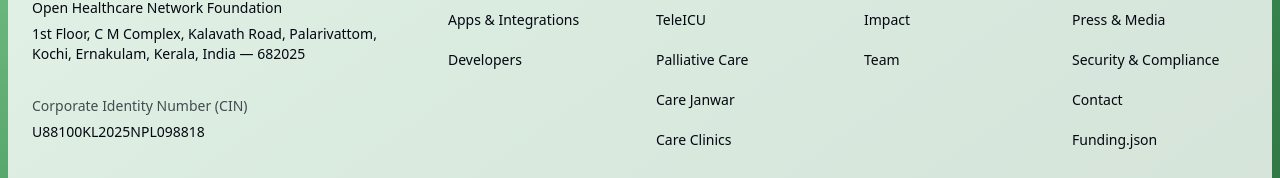
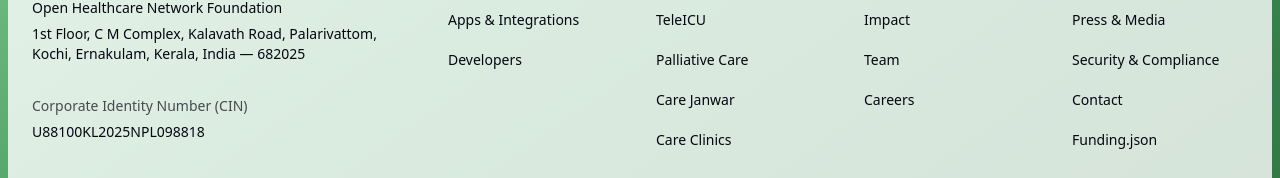
Before and after one commit to ohcnetwork/landing, a Next.js app: page / in a window 1280 px wide. Shown: the part 7315-7493 px from the top of the page. Built offline with nearby package versions, Linux system fonts and the light colour scheme; a web font is replaced by a local one.

Commit message:
Add Careers link to footer navigation

```diff
--- a/src/components/footer.tsx
+++ b/src/components/footer.tsx
@@ -89,6 +89,7 @@ function Sitemap() {
           <SitemapLink href="/network">The Network</SitemapLink>
           <SitemapLink href="/impact">Impact</SitemapLink>
           <SitemapLink href="/about/team">Team</SitemapLink>
+          <SitemapLink href="/careers">Careers</SitemapLink>
         </SitemapLinks>
       </div>
       <div>
```
